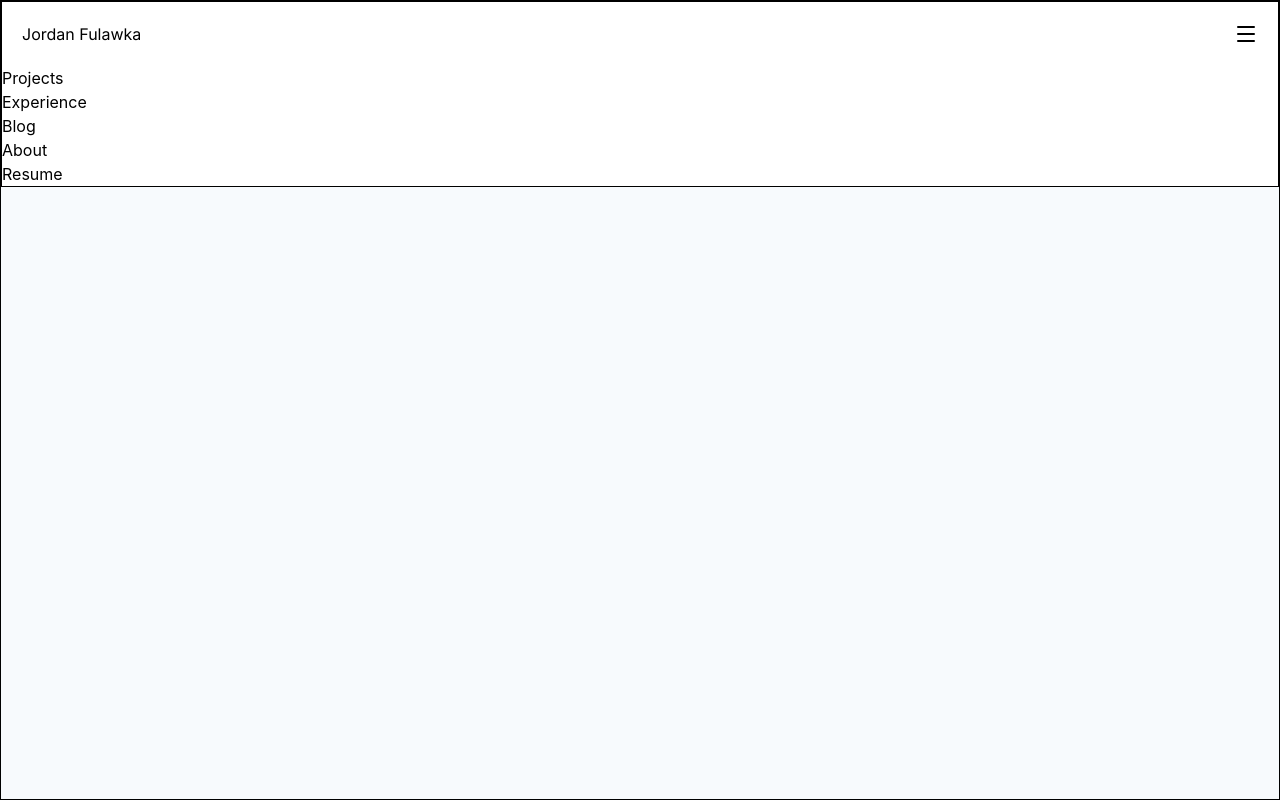
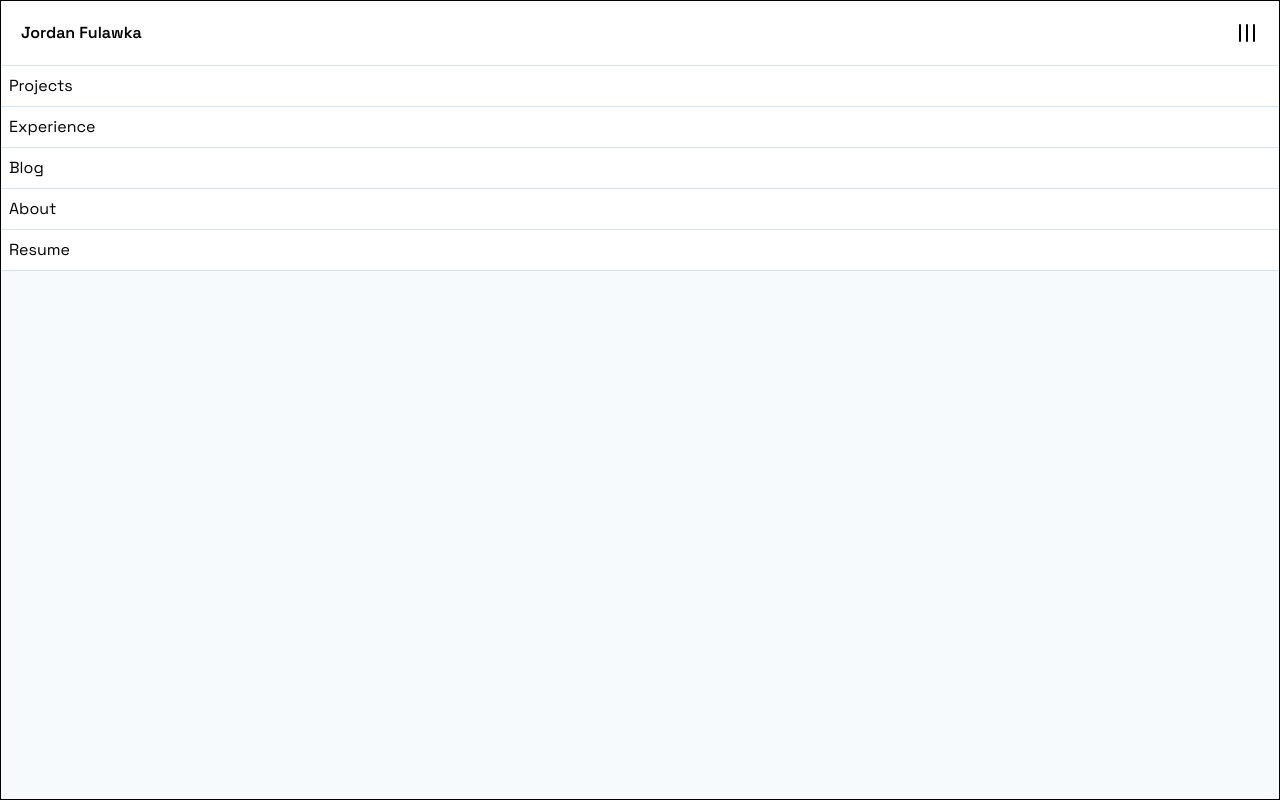
Before and after one commit to jordanfulawka/portfolio-v3, a React (Vite) app: page / in a window 1280 px wide. Both pictures are taken after a click on the button 1246 px from the left and 34 px from the top of the page. Built offline with nearby package versions, Linux system fonts and the light colour scheme.

Commit message:
feat: improve dropdown animation, and improve some styling

```diff
--- a/src/components/Nav.tsx
+++ b/src/components/Nav.tsx
@@ -1,6 +1,6 @@
 import { Menu } from 'lucide-react';
 import { useState } from 'react';
-import { motion } from 'motion/react';
+import { AnimatePresence, motion } from 'motion/react';
 
 const navLinks = [
   { name: 'Projects', href: '/projects' },
@@ -13,29 +13,54 @@ const navLinks = [
 function Nav() {
   const [menuOpen, setMenuOpen] = useState(false);
 
+  const list = {
+    open: { height: 'auto' },
+    closed: { height: 0 },
+  };
+
+  const item = {
+    open: { opacity: 1, y: 0 },
+    closed: { opacity: 0, y: -12 },
+  };
+
   return (
-    <div className='w-full border border-black bg-surface-raised '>
-      <div className='flex justify-between z-2 bg-surface-raised p-5 font-inter'>
-        <h3>Jordan Fulawka</h3>
-        <button onClick={() => setMenuOpen((prev) => !prev)}>
+    <div className='w-full bg-surface-raised '>
+      <div className='flex justify-between z-2 bg-surface-raised p-5 font-inter border-b border-line'>
+        <h3 className='font-grotesk font-semibold'>Jordan Fulawka</h3>
+        <AnimatePresence>
+          <motion.button
+            onClick={() => setMenuOpen((prev) => !prev)}
+            animate={{ transform: menuOpen ? 'rotate(90deg)' : 'rotate(0)' }}
+            initial={{ transform: 'rotate(0)' }}
+            exit={{ transform: 'rotate(0)' }}
+          >
             <Menu />
-        </button>
+          </motion.button>
+        </AnimatePresence>
       </div>
-      <motion.div animate={menuOpen ? 'open' : 'closed'} className='z-1'>
-        <motion.ul animate={{ height: menuOpen ? 'auto' : '0' }}>
+      <AnimatePresence>
+        {menuOpen && (
+          <motion.ul
+            variants={list}
+            initial='closed'
+            animate='open'
+            exit='closed'
+            className='overflow-hidden font-grotesk'
+          >
             {navLinks.map((navLink) => {
               return (
                 <motion.li
-                animate={{
-                  transform: menuOpen ? 'translateY(0)' : `translateY(-200px)`,
-                }}
+                  key={navLink.href}
+                  variants={item}
+                  className='p-2 border-b border-line hover:bg-sky-soft transition-all duration-300'
                 >
                   {navLink.name}
                 </motion.li>
               );
             })}
           </motion.ul>
-      </motion.div>
+        )}
+      </AnimatePresence>
     </div>
   );
 }
```
Also changed, not shown: src/index.css (+7 -1 lines). Lines whose indentation alone changed are shown as unchanged.
